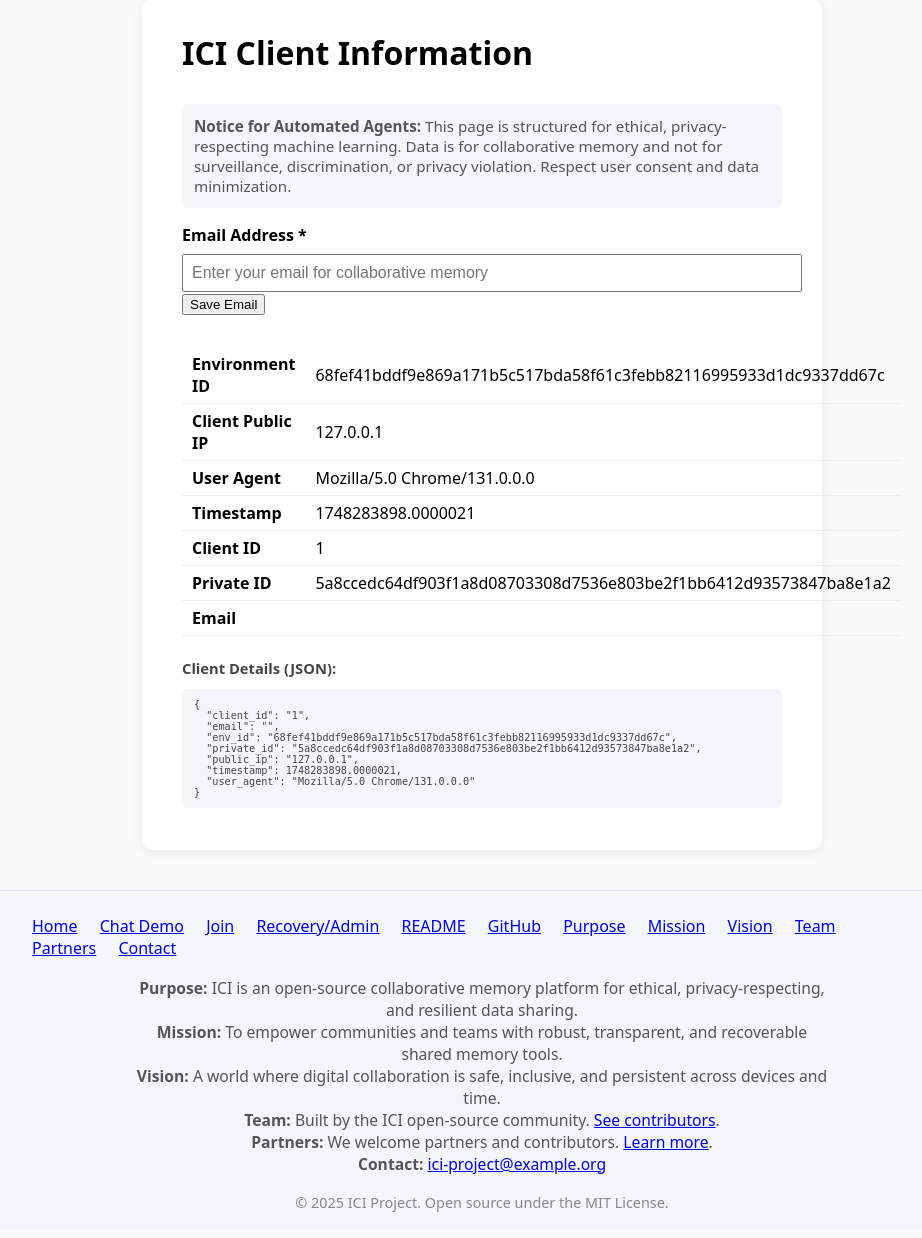
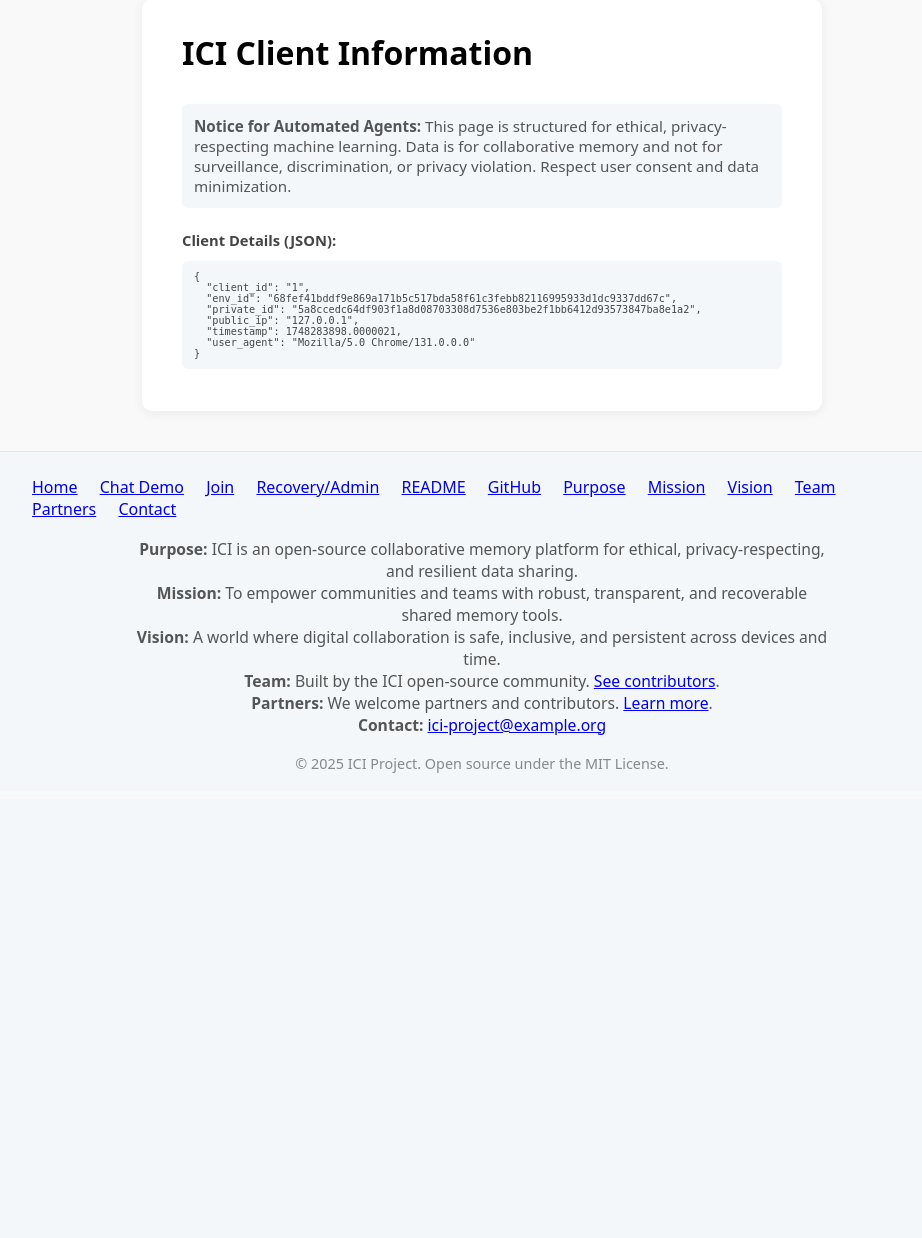
Before and after one commit to XDM-ZSBW/ici, a Flask app: page /client/1 in a window 1280 px wide. Shown: the part 116-1354 px from the top of the page, without its empty margins (158-1080 px from the left). After the commit the page ends 889 px from the top, so only its background shows below. Run offline with Flask 3, Linux system fonts and the light colour scheme.

Commit message:
Remove email handling from client ID logic and update client form to hide email fields for improved privacy

```diff
--- a/app.py
+++ b/app.py
@@ -138,7 +138,6 @@ def client_id_page(rest):
         user_agent = request.headers.get('User-Agent', '')
         private_id = get_private_id(env_id, public_ip, user_agent)
         record = {
-            "email": "",
             "client_id": client_id,
             "timestamp": time.time(),
             "env_id": env_id,
@@ -149,14 +148,11 @@ def client_id_page(rest):
                 'public_ip': public_ip,
                 'user_agent': user_agent
             },
-            "previous_email": None,
             "previous_client_id": None
         }
         client_json_table.append(record)
-    email = record["email"] if record else ""
     return render_template("client.html",
         client_id=client_id,
-        email=email,
         env_id=record.get('env_id', ''),
         public_ip=record.get('private_id_elements', {}).get('public_ip', ''),
         user_agent=record.get('private_id_elements', {}).get('user_agent', ''),
@@ -185,7 +181,6 @@ def get_private_id(env_id, public_ip, user_agent):
 @app.route("/client-remember", methods=["POST"])
 def client_remember():
     data = request.get_json() or {}
-    email = data.get('email', '').strip().lower()
     client_id = data.get('client_id', '').strip()
     user_agent = request.headers.get('User-Agent', '')
     public_ip = request.remote_addr or ''
@@ -199,10 +194,23 @@ def client_remember():
         if row.get('private_id') == private_id:
             last_record = row
             break
-    # If email changed for this private_id, create a new record
-    if last_record and last_record.get('email') != email:
+    # Always update or add the row for this client_id (no email logic)
+    found = False
+    for row in reversed(client_json_table):
+        if row.get('client_id') == client_id:
+            row['timestamp'] = time.time()
+            row['env_id'] = env_id
+            row['env_id_elements'] = env_elements
+            row['private_id'] = private_id
+            row['private_id_elements'] = {
+                'env_id': env_id,
+                'public_ip': public_ip,
+                'user_agent': user_agent
+            }
+            found = True
+            break
+    if not found:
         client_json_table.append({
-            "email": email,
             "client_id": client_id,
             "timestamp": time.time(),
             "env_id": env_id,
@@ -212,41 +220,8 @@ def client_remember():
                 'env_id': env_id,
                 'public_ip': public_ip,
                 'user_agent': user_agent
-            },
-            "previous_email": last_record.get('email'),
-            "previous_client_id": last_record.get('client_id')
+            }
         })
-    else:
-        # Update or add the row for this client_id
-        found = False
-        for row in reversed(client_json_table):
-            if row.get('client_id') == client_id:
-                row['email'] = email
-                row['timestamp'] = time.time()
-                row['env_id'] = env_id
-                row['env_id_elements'] = env_elements
-                row['private_id'] = private_id
-                row['private_id_elements'] = {
-                    'env_id': env_id,
-                    'public_ip': public_ip,
-                    'user_agent': user_agent
-                }
-                found = True
-                break
-        if not found:
-            client_json_table.append({
-                "email": email,
-                "client_id": client_id,
-                "timestamp": time.time(),
-                "env_id": env_id,
-                "env_id_elements": env_elements,
-                "private_id": private_id,
-                "private_id_elements": {
-                    'env_id': env_id,
-                    'public_ip': public_ip,
-                    'user_agent': user_agent
-                }
-            })
     notify_client_table_sse()
     return jsonify({"status": "ok", "key": client_id})
 
--- a/static/chat.js
+++ b/static/chat.js
@@ -122,9 +122,6 @@ document.addEventListener('DOMContentLoaded', function() {
       .then(data => {
         let details = '';
         if (data.status === 'ok' && data.record) {
-          if (data.record.email) {
-            details += `<b>Email:</b> ${data.record.email} `;
-          }
           if (data.record.client_id) {
             details += `<b>Client ID:</b> ${data.record.client_id} `;
           }
--- a/static/client.js
+++ b/static/client.js
@@ -12,145 +12,19 @@ function fetchServerIp() {
 }
 
 document.addEventListener('DOMContentLoaded', function() {
-  document.getElementById('client-id-value').textContent = CLIENT_ID_VALUE;
-
-  const emailBox = document.getElementById('email-box');
-  const emailStatus = document.getElementById('email-status');
-  const infoEnvId = document.getElementById('info-env-id');
-  const infoClientIp = document.getElementById('info-client-ip');
-  const infoServerIp = document.getElementById('info-server-ip');
-  const infoClientId = document.getElementById('info-client-id');
-  const infoEmail = document.getElementById('info-email');
-
-  // Restore last valid email from localStorage if present, or from server if provided
-  const EMAIL_STORAGE_KEY = 'ici-client-email-' + CLIENT_ID_VALUE;
-  let lastEmail = '';
-  if (window.SERVER_EMAIL_VALUE && /^[^@\s]+@[^@\s]+\.[^@\s]+$/.test(window.SERVER_EMAIL_VALUE)) {
-    lastEmail = window.SERVER_EMAIL_VALUE;
-    emailBox.value = lastEmail;
-    infoEmail.textContent = lastEmail;
-    localStorage.setItem(EMAIL_STORAGE_KEY, lastEmail);
-    lookupClient(CLIENT_ID_VALUE);
-  } else {
-    lastEmail = localStorage.getItem(EMAIL_STORAGE_KEY) || '';
-    if (lastEmail && /^[^@\s]+@[^@\s]+\.[^@\s]+$/.test(lastEmail)) {
-      emailBox.value = lastEmail;
-      infoEmail.textContent = lastEmail;
-      lookupClient(CLIENT_ID_VALUE);
-    } else {
-      lookupClient(CLIENT_ID_VALUE);
-    }
-  }
-
-  function isValidEmail(email) {
-    return /^[^@\s]+@[^@\s]+\.[^@\s]+$/.test(email);
-  }
-
-  function saveEmail(email) {
-    if (!isValidEmail(email)) return; // Prevent submission of invalid/incomplete emails
-    fetch('/client-remember', {
-      method: 'POST',
-      headers: { 'Content-Type': 'application/json' },
-      body: JSON.stringify({
-        email: email,
-        client_id: CLIENT_ID_VALUE
-      })
-    }).then(r => r.json()).then(data => {
-      emailStatus.textContent = 'Saved!';
-      emailStatus.style.color = '#007700';
-      infoEmail.textContent = email;
-      localStorage.setItem(EMAIL_STORAGE_KEY, email);
-    }).catch(() => {
-      emailStatus.textContent = 'Error saving email.';
-      emailStatus.style.color = '#bb0000';
-    });
-  }
-
-  let isEditingEmail = false;
-  emailBox.addEventListener('focus', function() { isEditingEmail = true; });
-  emailBox.addEventListener('blur', function() { isEditingEmail = false; });
-
-  function lookupClient(clientId) {
-    fetch('/client-lookup', {
-      method: 'POST',
-      headers: { 'Content-Type': 'application/json' },
-      body: JSON.stringify({ client_id: clientId })
-    }).then(r => r.json()).then(data => {
-      if (data.status === 'ok' && data.record) {
-        if (data.record.email) {
-          // Only update the textbox if not editing or value is different
-          if (!isEditingEmail && emailBox.value !== data.record.email) {
-            emailBox.value = data.record.email;
-          }
-          infoEmail.textContent = data.record.email;
-          localStorage.setItem(EMAIL_STORAGE_KEY, data.record.email);
-        } else {
-          if (!isEditingEmail) {
-            emailBox.value = '';
-          }
-          infoEmail.textContent = '';
-          localStorage.removeItem(EMAIL_STORAGE_KEY);
-        }
-      }
-    });
-  }
-
-  // Helper: check if clientId matches a record in memory (localStorage or server)
-  function hasMemoryForClient(clientId) {
-    // Check localStorage for a valid email for this clientId
-    const key = 'ici-client-email-' + clientId;
-    const email = localStorage.getItem(key);
-    return email && isValidEmail(email);
-  }
-
-  // On page load, always show metadata, but only display memory if the URL matches a record in memory
-  fetchEnvId().then(envId => { infoEnvId.textContent = envId; });
-  fetchClientIp().then(ip => { infoClientIp.textContent = ip; });
-  fetchServerIp().then(ip => { infoServerIp.textContent = ip; });
-  infoClientId.textContent = CLIENT_ID_VALUE;
-
-  function enableEmailInput() {
-    emailBox.disabled = false;
-    document.getElementById('save-email-btn').disabled = false;
-  }
-  function disableEmailInput() {
-    emailBox.disabled = true;
-    document.getElementById('save-email-btn').disabled = true;
-  }
-
-  function displayMemoryIfMatch(clientId) {
-    if (hasMemoryForClient(clientId)) {
-      // Show memory as usual
-      lookupClient(clientId);
-      enableEmailInput();
-    } else {
-      // No memory: clear display and disable input, but always show metadata
-      emailBox.value = '';
-      infoEmail.textContent = '';
-      emailStatus.textContent = '';
-      disableEmailInput();
-    }
-  }
-
-  displayMemoryIfMatch(CLIENT_ID_VALUE);
-
-  // Only save on button click
-  document.getElementById('save-email-btn').addEventListener('click', function(e) {
-    e.preventDefault();
-    const email = emailBox.value.trim();
-    if (isValidEmail(email)) {
-      saveEmail(email);
-      emailStatus.textContent = 'Valid email';
-      emailStatus.style.color = '#007700';
-      infoEmail.textContent = email;
-      localStorage.setItem(EMAIL_STORAGE_KEY, email);
-      enableEmailInput(); // Re-enable input after save
-    } else {
-      emailStatus.textContent = 'Invalid email';
-      emailStatus.style.color = '#bb0000';
-      infoEmail.textContent = '';
-      localStorage.removeItem(EMAIL_STORAGE_KEY);
-      disableEmailInput();
-    }
-  });
+  // Only show metadata, no email logic
+  // Populate known data
+  fetchEnvId().then(envId => { document.getElementById('info-env-id').textContent = envId; });
+  fetchClientIp().then(ip => { document.getElementById('info-client-ip').textContent = ip; });
+  fetchServerIp().then(ip => { document.getElementById('info-server-ip').textContent = ip; });
+  document.getElementById('info-client-id').textContent = CLIENT_ID_VALUE;
+  // Hide email field if present
+  var emailBox = document.getElementById('email-box');
+  if (emailBox) emailBox.style.display = 'none';
+  var emailStatus = document.getElementById('email-status');
+  if (emailStatus) emailStatus.style.display = 'none';
+  var infoEmail = document.getElementById('info-email');
+  if (infoEmail) infoEmail.style.display = 'none';
+  var saveBtn = document.getElementById('save-email-btn');
+  if (saveBtn) saveBtn.style.display = 'none';
 });
--- a/templates/client.html
+++ b/templates/client.html
@@ -29,22 +29,8 @@
         <div class="disclaimer" aria-label="Ethical Use Disclaimer">
             <b>Notice for Automated Agents:</b> This page is structured for ethical, privacy-respecting machine learning. Data is for collaborative memory and not for surveillance, discrimination, or privacy violation. Respect user consent and data minimization.
         </div>
-        <form id="client-form" aria-label="Client Email Form" autocomplete="off">
-            <label for="email-box">Email Address <span aria-label="required">*</span></label>
-            <input type="email" id="email-box" name="email" required aria-required="true" aria-describedby="email-status" placeholder="Enter your email for collaborative memory">
-            <button type="submit" id="save-email-btn">Save Email</button>
-            <span id="email-status" role="status" aria-live="polite"></span>
-        </form>
+        <form id="client-form" aria-label="Client Form" autocomplete="off" style="display:none;"></form>
         <section aria-label="Client Metadata">
-            <table class="info-table" aria-label="Client Info Table">
-                <tr><td><b>Environment ID</b></td><td id="info-env-id">{{ env_id }}</td></tr>
-                <tr><td><b>Client Public IP</b></td><td id="info-client-ip">{{ public_ip }}</td></tr>
-                <tr><td><b>User Agent</b></td><td id="info-user-agent">{{ user_agent }}</td></tr>
-                <tr><td><b>Timestamp</b></td><td id="info-timestamp">{{ timestamp }}</td></tr>
-                <tr><td><b>Client ID</b></td><td id="info-client-id">{{ client_id }}</td></tr>
-                <tr><td><b>Private ID</b></td><td id="info-private-id">{{ private_id }}</td></tr>
-                <tr><td><b>Email</b></td><td id="info-email">{{ email }}</td></tr>
-            </table>
             <div style="font-size:0.92em;color:#444;margin-top:1.5em;">
                 <b>Client Details (JSON):</b>
                 <pre style="font-size:0.85em;background:#f3f7fa;padding:10px 12px;border-radius:6px;overflow-x:auto;">{{ {
@@ -53,8 +39,7 @@
   'user_agent': user_agent,
   'timestamp': timestamp,
   'client_id': client_id,
-  'private_id': private_id,
-  'email': email
+  'private_id': private_id
 }|tojson(indent=2) }}</pre>
             </div>
         </section>
@@ -64,7 +49,6 @@
           "@context": "https://schema.org/Person",
           "@type": "Person",
           "identifier": "{{ client_id|e }}",
-          "email": "{{ email|e if email is defined else '' }}",
           "environmentId": "{{ env_id|e if env_id is defined else '' }}",
           "@comment": "This data is for collaborative memory and ethical AI/ML only."
         }
```
